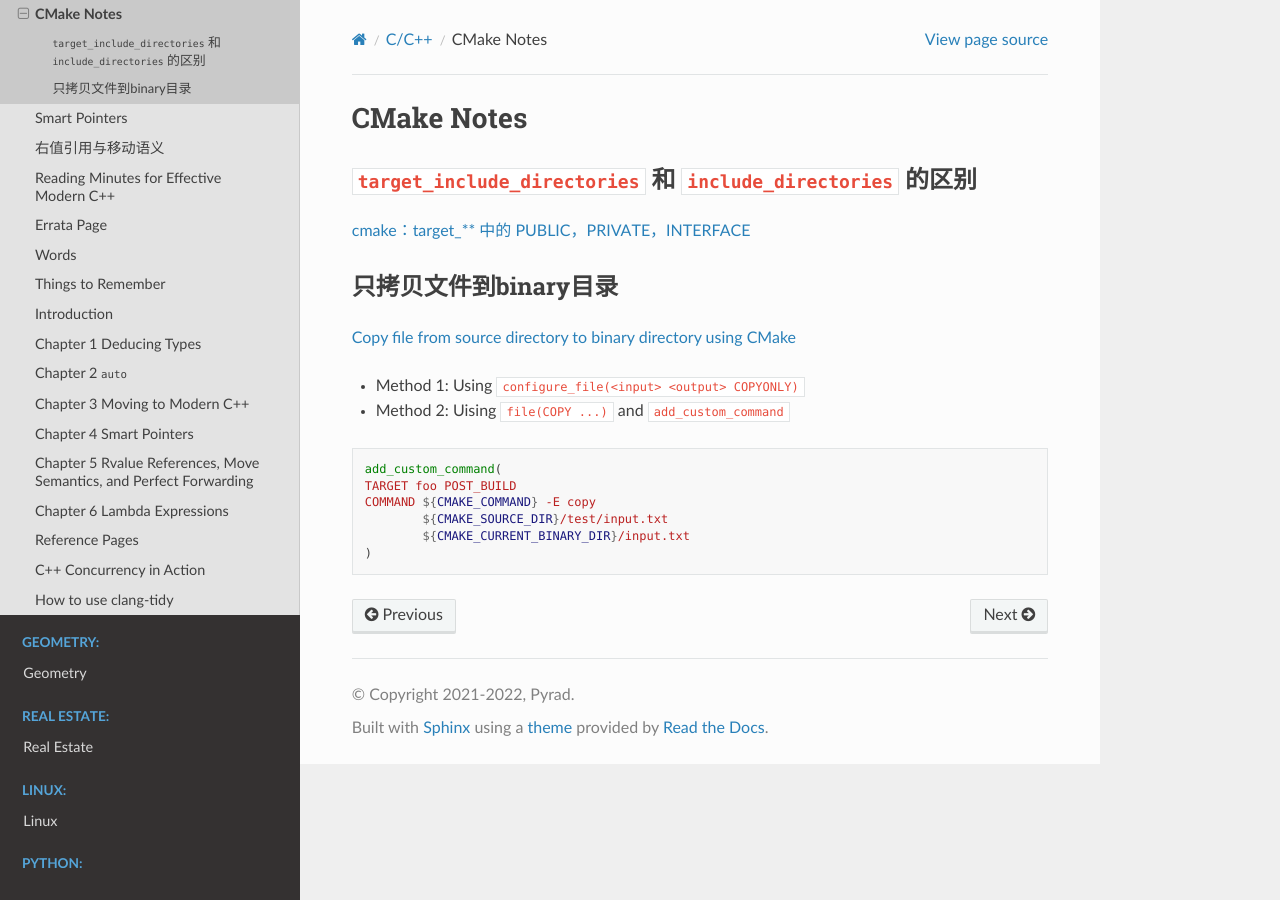
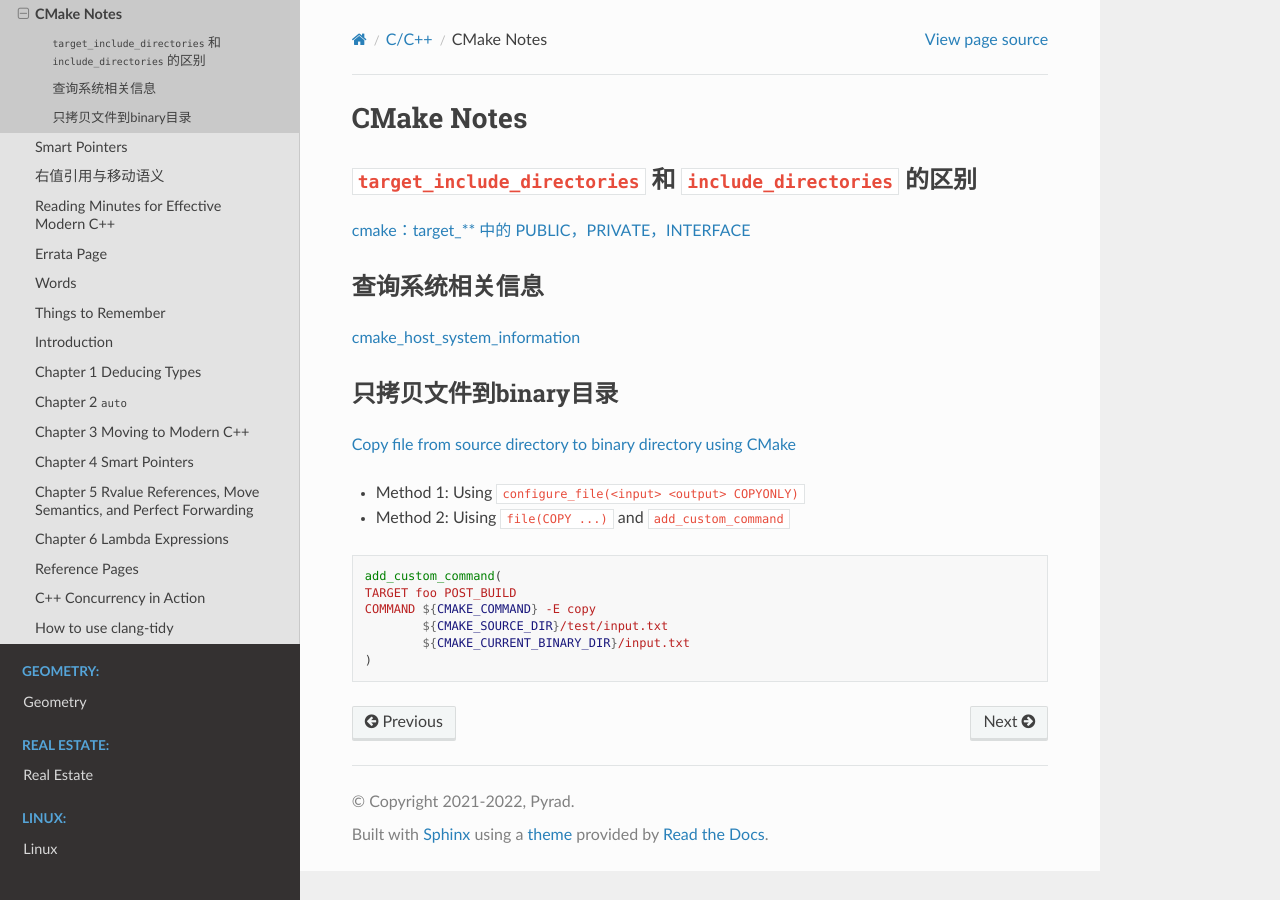
Before and after one commit to Pyrad/pyradnotes, a Sphinx documentation site: the page built from source/CPP/CMakeBasics.md, in a window 1280 px wide. Built offline with Sphinx 7.4.7 and the Read the Docs theme 2.0.0, drawn with Linux system fonts in a browser that asks for light colours.

Commit message:
CMake Check system info command

```diff
--- a/source/CPP/CMakeBasics.md
+++ b/source/CPP/CMakeBasics.md
@@ -5,6 +5,12 @@
 ## `target_include_directories` 和 `include_directories` 的区别
 
 [cmake：target_** 中的 PUBLIC，PRIVATE，INTERFACE](https://zhuanlan.zhihu.com/p/82244559)
+
+## 查询系统相关信息
+
+[cmake_host_system_information](https://cmake.org/cmake/help/latest/command/cmake_host_system_information.html)
+
+
 
 
 ## 只拷贝文件到binary目录
```
